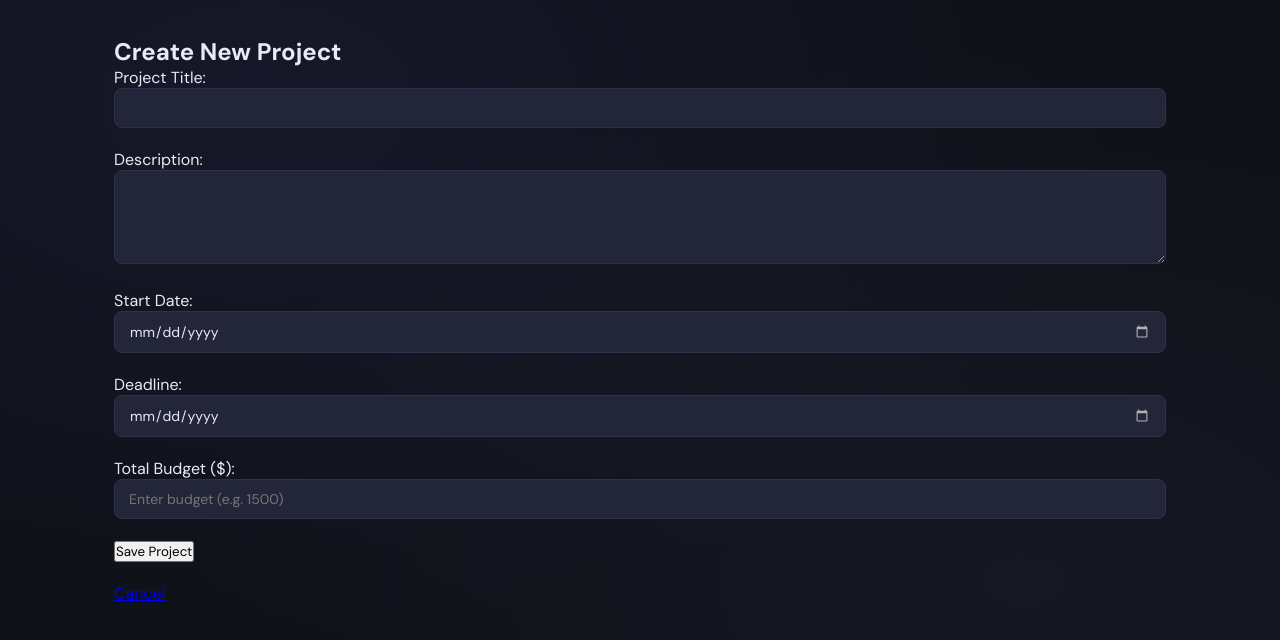
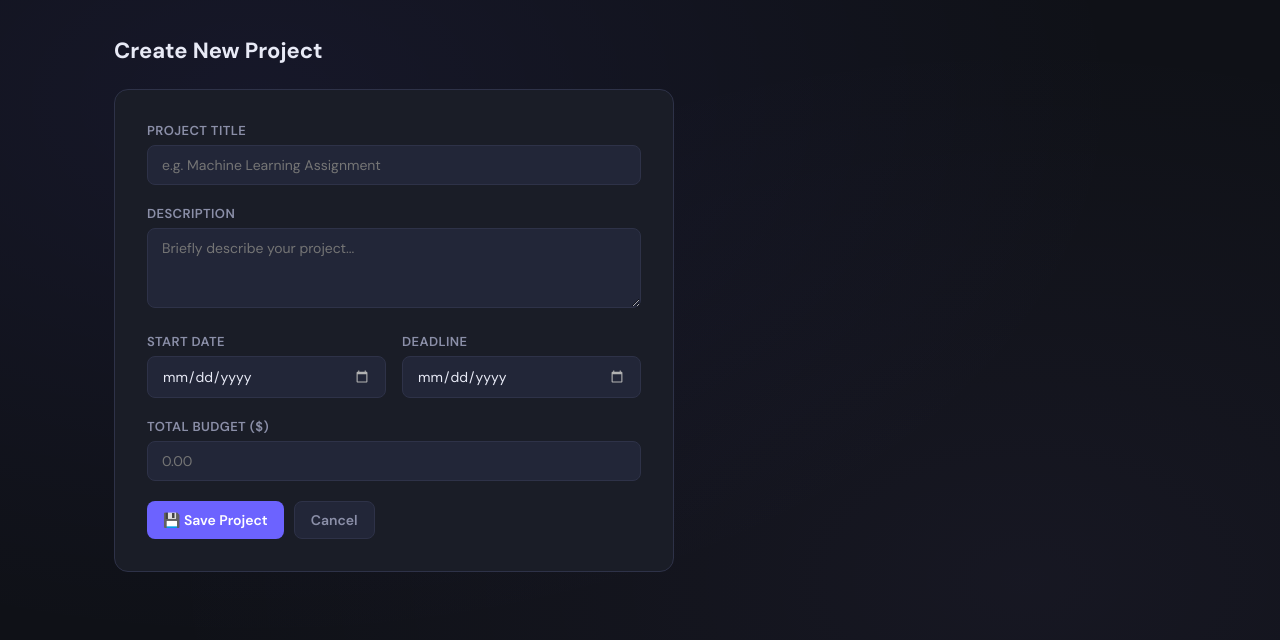
Before and after one commit to minaay25/Academic-Project-Tracker, a Flask app: page /create_project in a window 1280 px wide. Shown: the part 60-700 px from the top of the page. Run offline with Flask 3, Linux system fonts and the light colour scheme; a user stored in the database is signed in.

Commit message:
Redesign create and edit project forms with new card layout

```diff
--- a/templates/create_project.html
+++ b/templates/create_project.html
@@ -1,30 +1,37 @@
 {% extends 'base.html' %}
+{% block content %}
+<div class="page-header">
+    <h2 class="page-title">Create New Project</h2>
+</div>
 
-{% block content %}
-    <h2>Create New Project</h2>
+<div class="form-card">
     <form method="post">
-        <label for="title">Project Title:</label><br>
-        <input type="text" name="title" id="title" required>
-        <br><br>
-
-        <label for="description">Description:</label><br>
-        <textarea name="description" id="description" rows="4"></textarea>
-        <br><br>
-
-        <label for="start_date">Start Date:</label><br>
-        <input type="date" name="start_date" id="start_date" required>
-        <br><br>
-
-        <label for="deadline">Deadline:</label><br>
-        <input type="date" name="deadline" id="deadline" required>
-        <br><br>
-
-        <label for="budget">Total Budget ($):</label><br>
-        <input type="number" step="0.01" name="budget" id="budget" placeholder="Enter budget (e.g. 1500)" required>
-        <br><br>
-
-        <input type="submit" value="Save Project">
+        <div class="form-group">
+            <label class="form-label">Project Title</label>
+            <input type="text" name="title" placeholder="e.g. Machine Learning Assignment" required>
+        </div>
+        <div class="form-group">
+            <label class="form-label">Description</label>
+            <textarea name="description" placeholder="Briefly describe your project..."></textarea>
+        </div>
+        <div style="display:grid; grid-template-columns:1fr 1fr; gap:16px;">
+            <div class="form-group">
+                <label class="form-label">Start Date</label>
+                <input type="date" name="start_date" required>
+            </div>
+            <div class="form-group">
+                <label class="form-label">Deadline</label>
+                <input type="date" name="deadline" required>
+            </div>
+        </div>
+        <div class="form-group">
+            <label class="form-label">Total Budget ($)</label>
+            <input type="number" step="0.01" name="budget" placeholder="0.00">
+        </div>
+        <div style="display:flex; gap:10px; margin-top:8px;">
+            <button type="submit" class="btn btn-primary">💾 Save Project</button>
+            <a href="{{ url_for('home') }}" class="btn btn-ghost">Cancel</a>
+        </div>
     </form>
-    <br>
-    <a href="{{ url_for('home') }}">Cancel</a>
+</div>
 {% endblock %}
```
Also changed, not shown: templates/edit_project.html (+32 -25 lines).
